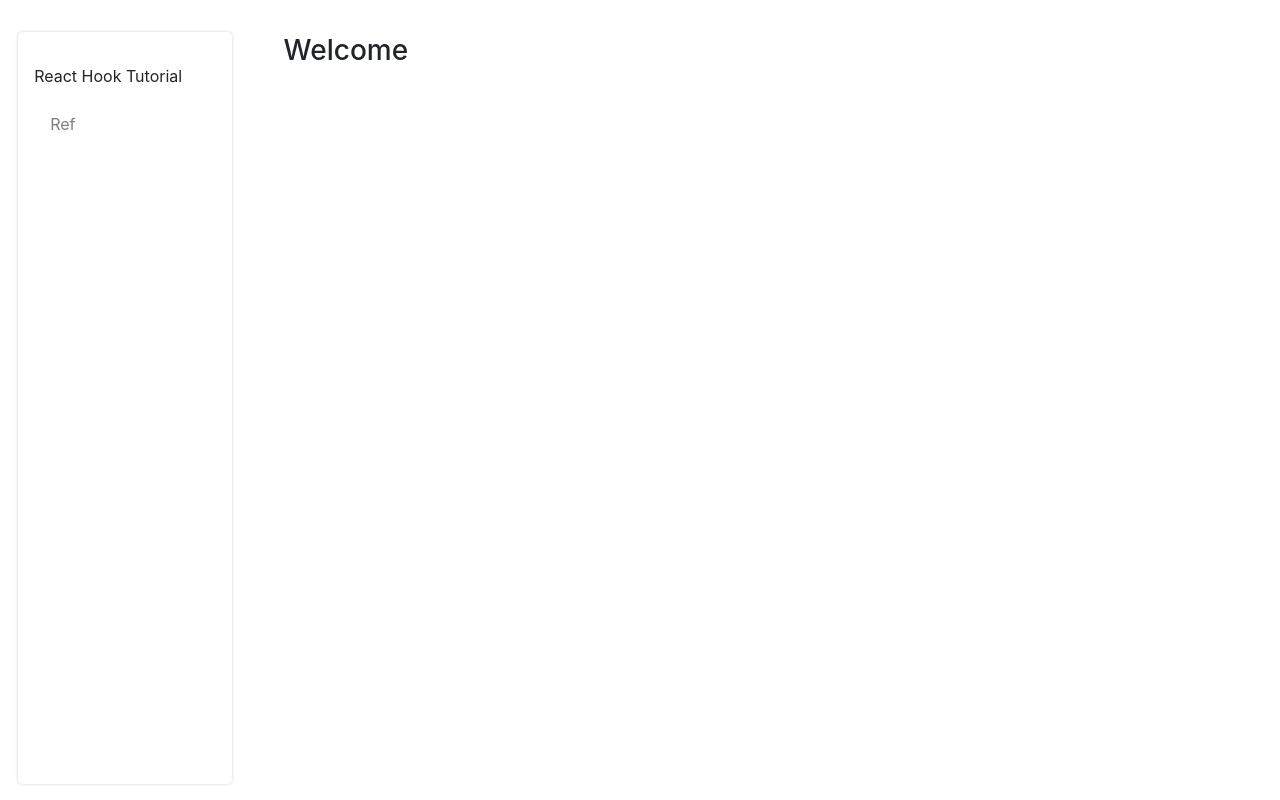
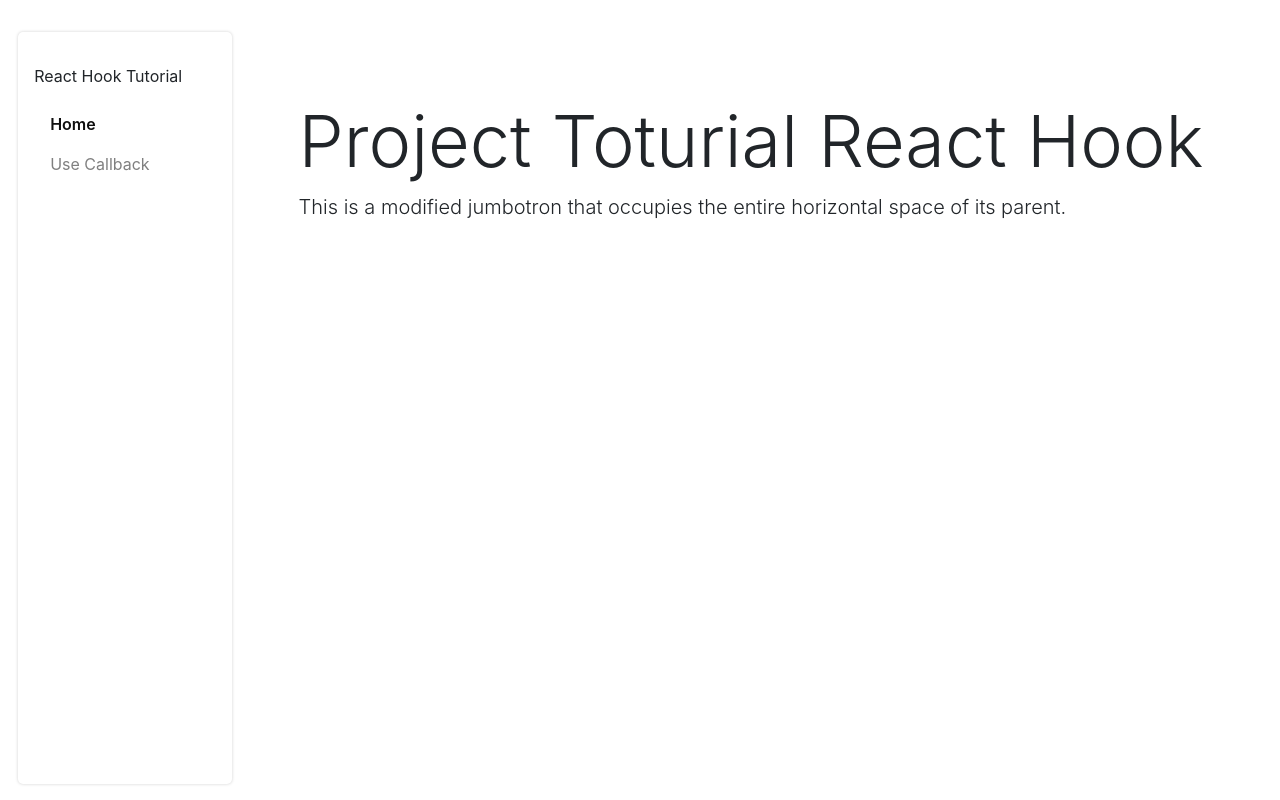
Before and after one commit to Unit-Git/ReactJS-Hooks-Codevolution, a React (Create React App) app: page / in a window 1280 px wide. Built offline with nearby package versions, Linux system fonts and the light colour scheme.

Commit message:
create dynamic links and add active class

```diff
--- a/src/App.jsx
+++ b/src/App.jsx
@@ -14,7 +14,7 @@ function App() {
   return (
     <Router>
       <Fragment>
-        <Route path="/" exact component={_MainHook} />
+        <Route path="/" component={_MainHook}></Route>
         {/* <Route path="/shoe-shop" component={MainProjectHook} /> */}
       </Fragment>
     </Router>
--- /dev/null
+++ b/src/Components/layouts/NavItem.Hook.jsx
@@ -0,0 +1,33 @@
+import React, { memo } from "react";
+import { useRouteMatch } from "react-router-dom";
+import { NavLink as HookLink } from "react-router-dom";
+
+export const NavItemHook = ({
+  children,
+  to,
+  className = "",
+  style = {},
+  match,
+  activeStyle = {},
+}) => {
+  let styleObj = style;
+
+  if (match.url === to) {
+    activeStyle = { ...activeStyle, fontWeight: "600" };
+    styleObj = { ...style, ...activeStyle };
+  }
+
+  return (
+    <HookLink
+      to={to}
+      className={`${className} ${
+        match.url === to ? "text-dark" : "text-black-50"
+      }`}
+      style={styleObj}
+    >
+      {children}
+    </HookLink>
+  );
+};
+
+export default memo(NavItemHook);
--- a/src/Components/layouts/Sidebar.hook.jsx
+++ b/src/Components/layouts/Sidebar.hook.jsx
@@ -1,9 +1,9 @@
 import React from "react";
 import { HKSidebar } from "../../Styled-Components/style.Hooks";
-import { Container, Nav, NavLink, NavItem } from "reactstrap";
-import { Link } from "react-router-dom";
+import { Container, Nav, NavItem } from "reactstrap";
+import { NavItemHook } from "./NavItem.Hook";
 
-function SidebarHook() {
+function SidebarHook(props) {
   return (
     <HKSidebar className="hk-sidebar">
       <Container>
@@ -11,9 +11,14 @@ function SidebarHook() {
           <p>React Hook Tutorial</p>
           <Nav vertical>
             <NavItem>
-              <Link className="nav-link text-black-50" to="/ref">
-                Ref
-              </Link>
+              <NavItemHook {...props} className="nav-link " to="/">
+                Home
+              </NavItemHook>
+            </NavItem>
+            <NavItem>
+              <NavItemHook {...props} className="nav-link " to="/use-callback">
+                Use Callback
+              </NavItemHook>
             </NavItem>
           </Nav>
         </div>
--- a/src/Pages/Welcome.jsx
+++ b/src/Pages/Welcome.jsx
@@ -1,10 +1,27 @@
 import React from "react";
 
-function Welcome() {
+import { Jumbotron, Container } from "reactstrap";
+import TemplateHook from "../Components/layouts/Template";
+
+function Welcome(props) {
   return (
-    <div>
-      <h3>Welcome</h3>
-    </div>
+    <TemplateHook {...props}>
+      <div style={{ height: "100%" }}>
+        <Jumbotron
+          className="border-0"
+          fluid
+          style={{ height: " 100%", backgroundColor: "transparent" }}
+        >
+          <Container fluid>
+            <h1 className="display-3">Project Toturial React Hook</h1>
+            <p className="lead">
+              This is a modified jumbotron that occupies the entire horizontal
+              space of its parent.
+            </p>
+          </Container>
+        </Jumbotron>
+      </div>
+    </TemplateHook>
   );
 }
 
--- a/src/Pages/_MainHook.jsx
+++ b/src/Pages/_MainHook.jsx
@@ -1,19 +1,27 @@
 import React, { Fragment } from "react";
 
-import { BrowserRouter as Router, Route } from "react-router-dom";
-import { HKWrapper, HKSidebar, HKMain } from "../Styled-Components/style.Hooks";
-import SidebarHook from "../Components/layouts/Sidebar.hook";
+import {
+  BrowserRouter as Router,
+  Route,
+  Switch,
+  withRouter,
+} from "react-router-dom";
+import { HKWrapper } from "../Styled-Components/style.Hooks";
 import Welcome from "./Welcome";
+import UseCallbackHook from "./useCallback/UseCallbackHook.jsx";
 
 function _MainHook() {
   return (
     <Router>
       <Fragment>
         <HKWrapper className="hk-wrapper">
-          <SidebarHook />
-          <HKMain className="hk-main">
-            <Route path="/" exact component={Welcome} />
-          </HKMain>
+          <Switch>
+            <Route path="/" exact component={props => <Welcome {...props} />} />
+            <Route
+              path="/use-callback"
+              component={props => <UseCallbackHook {...props} />}
+            />
+          </Switch>
         </HKWrapper>
       </Fragment>
     </Router>
```
